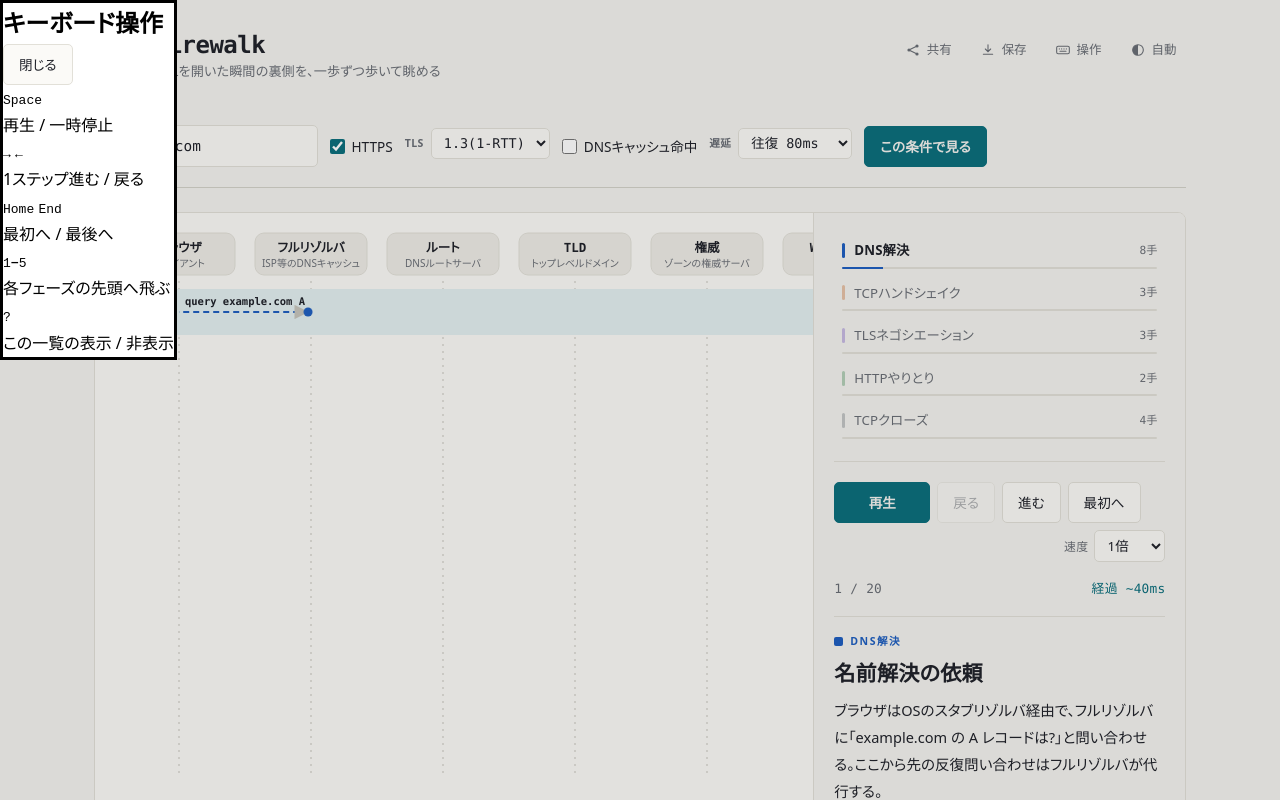
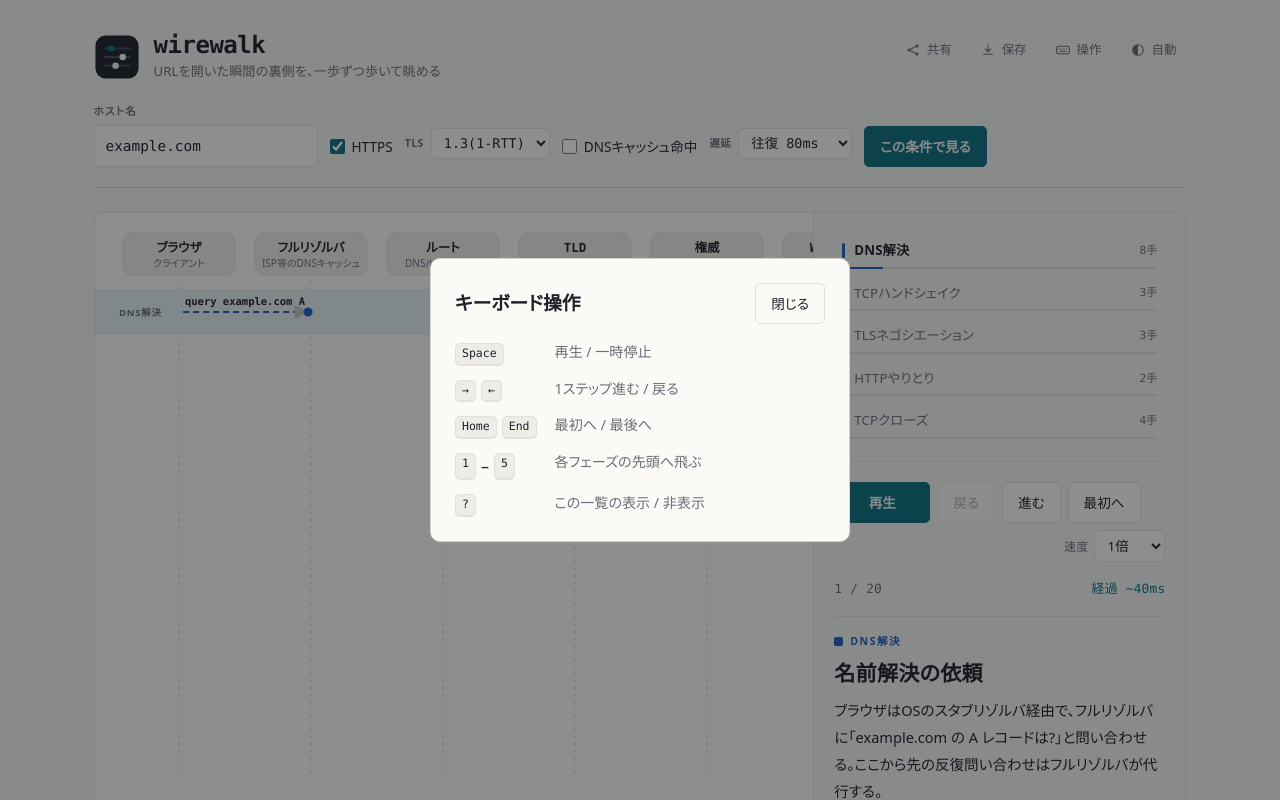
Before and after one commit to miruky/wirewalk, a website built with Vite: page index.html in a window 1280 px wide. Both pictures are taken after a click on the button "操作". Shown: the top 800 px of the page. Built offline with nearby package versions, Linux system fonts and the light colour scheme.

Commit message:
ショートカット一覧ダイアログとkbdの体裁を追加

```diff
--- a/src/style.css
+++ b/src/style.css
@@ -731,6 +731,67 @@ a {
   max-width: 62ch;
 }
 
+/* キーボード操作のダイアログ。* { margin: 0 } を打ち消して中央に寄せる */
+
+.help-dialog {
+  margin: auto;
+  width: min(420px, calc(100vw - 32px));
+  padding: calc(var(--step) * 3);
+  color: var(--ink);
+  background: var(--surface);
+  border: 1px solid var(--rule);
+  border-radius: 10px;
+}
+
+.help-dialog::backdrop {
+  background: rgb(12 14 18 / 0.46);
+}
+
+.help-head {
+  display: flex;
+  align-items: center;
+  justify-content: space-between;
+  gap: var(--step);
+  margin-bottom: calc(var(--step) * 2);
+}
+
+.help-head h2 {
+  font-family: var(--serif);
+  font-size: 1.18rem;
+  font-weight: 600;
+}
+
+.help-list {
+  display: grid;
+  grid-template-columns: auto 1fr;
+  gap: 11px 18px;
+  align-items: baseline;
+}
+
+.help-list dt {
+  display: flex;
+  gap: 5px;
+}
+
+.help-list dd {
+  font-size: 0.88rem;
+  color: var(--muted);
+}
+
+kbd {
+  font-family: var(--mono);
+  font-size: 0.72rem;
+  line-height: 1;
+  color: var(--ink);
+  background: var(--panel);
+  border: 1px solid var(--hair);
+  border-bottom-width: 2px;
+  border-radius: 5px;
+  padding: 4px 6px;
+  min-width: 1.1em;
+  text-align: center;
+}
+
 /* フォーカス */
 
 :focus-visible {
```
